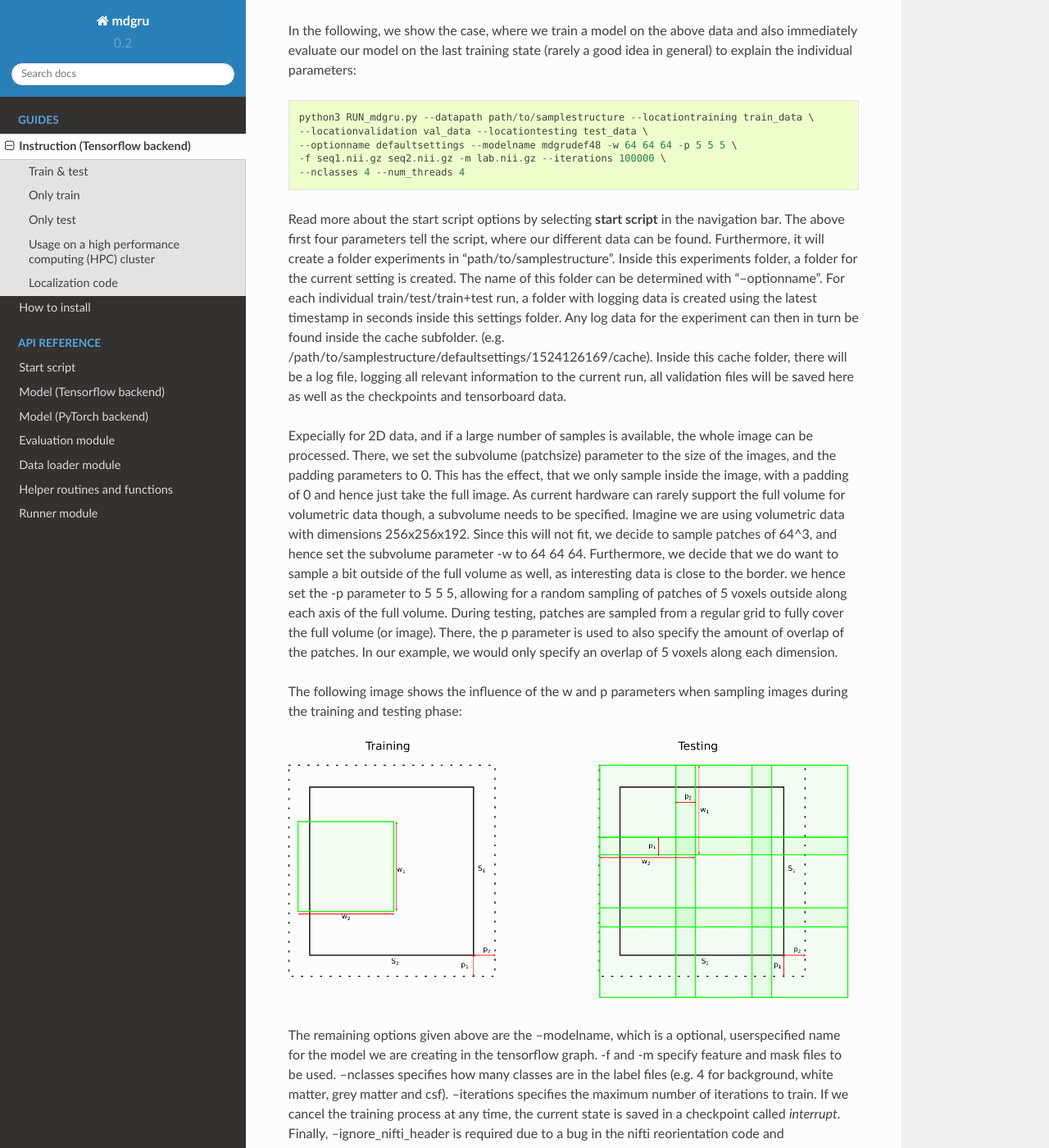
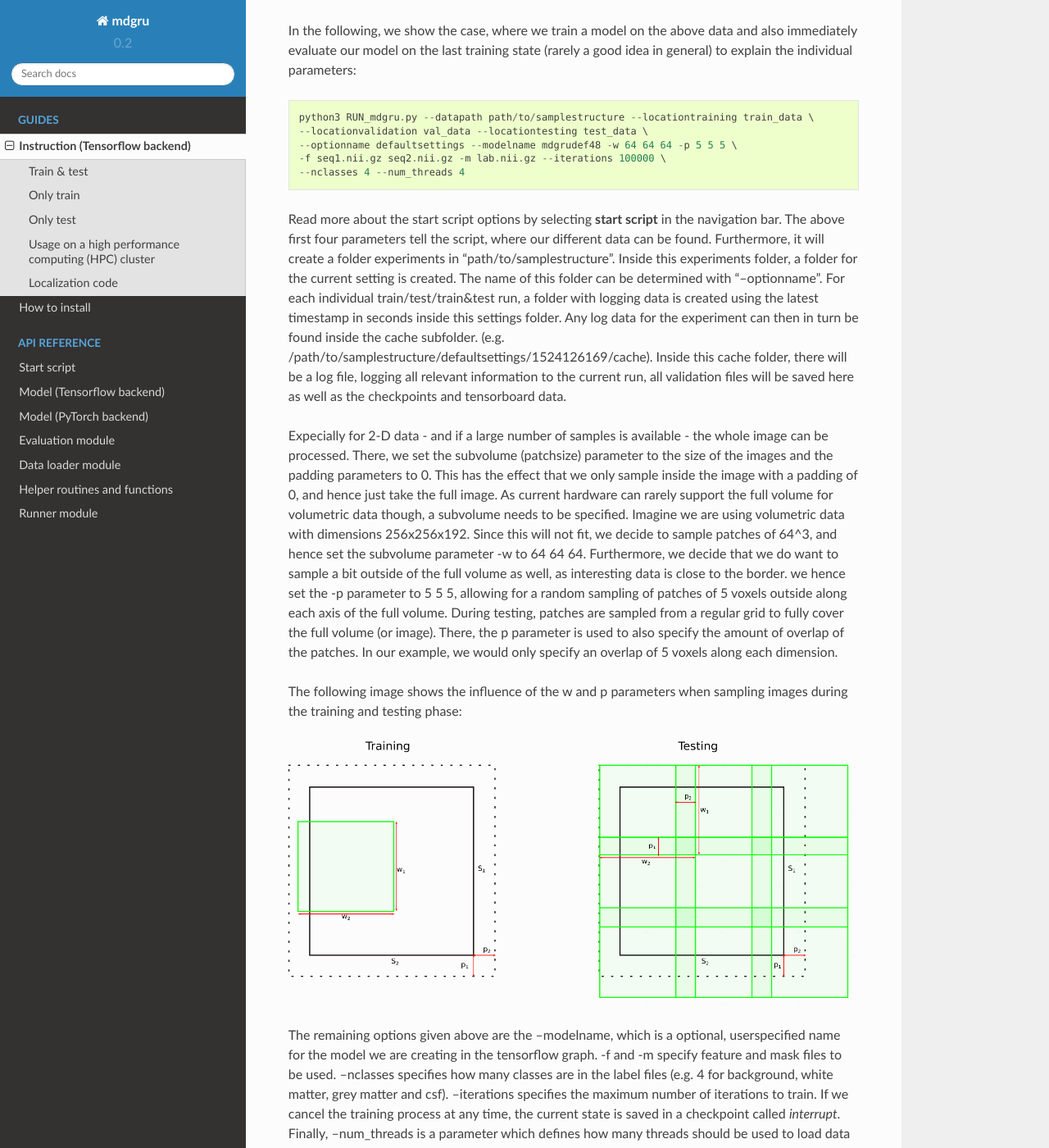
Before and after one commit to zubata88/mdgru, a Sphinx documentation site: the page built from docs/how_to_use.rst, in a window 1280 px wide and 1400 px high, scrolled down 1459 px. Shown: the whole window at 82% size. Built offline with Sphinx 7.4.7 and the Read the Docs theme 2.0.0, drawn with Linux system fonts in a browser that asks for light colours; some of the changed text lies outside the part shown.

Commit message:
Update how_to_use.rst

```diff
--- a/docs/how_to_use.rst
+++ b/docs/how_to_use.rst
@@ -97,7 +97,7 @@
 "path/to/samplestructure". Inside this experiments folder, a folder for
 the current setting is created. The name of this folder can be
 determined with "--optionname". For each individual
-train/test/train+test run, a folder with logging data is created using
+train/test/train&test run, a folder with logging data is created using
 the latest timestamp in seconds inside this settings folder. Any log
 data for the experiment can then in turn be found inside the cache
 subfolder. (e.g.
@@ -106,11 +106,11 @@
 to the current run, all validation files will be saved here as well as
 the checkpoints and tensorboard data.
 
-Expecially for 2D data, and if a large number of samples is available,
+Expecially for 2-D data - and if a large number of samples is available -
 the whole image can be processed. There, we set the subvolume
-(patchsize) parameter to the size of the images, and the padding
-parameters to 0. This has the effect, that we only sample inside the
-image, with a padding of 0 and hence just take the full image. As
+(patchsize) parameter to the size of the images and the padding
+parameters to 0. This has the effect that we only sample inside the
+image with a padding of 0, and hence just take the full image. As
 current hardware can rarely support the full volume for volumetric data
 though, a subvolume needs to be specified. Imagine we are using
 volumetric data with dimensions 256x256x192. Since this will not fit, we
@@ -137,8 +137,7 @@
 background, white matter, grey matter and csf). --iterations specifies
 the maximum number of iterations to train. If we cancel the training
 process at any time, the current state is saved in a checkpoint called
-*interrupt*. Finally, --ignore\_nifti\_header is required due to a bug
-in the nifti reorientation code and num\_threads is a parameter which
+*interrupt*. Finally, --num\_threads is a parameter which
 defines how many threads should be used to load data concurrently. This
 can initially be set to a low value such as 4. If during training, in
 the log file or stdout on the console, values larger than 0.1 seconds
```
Also changed, not shown: other parts of docs/how_to_use.rst (+2 -2 lines).
